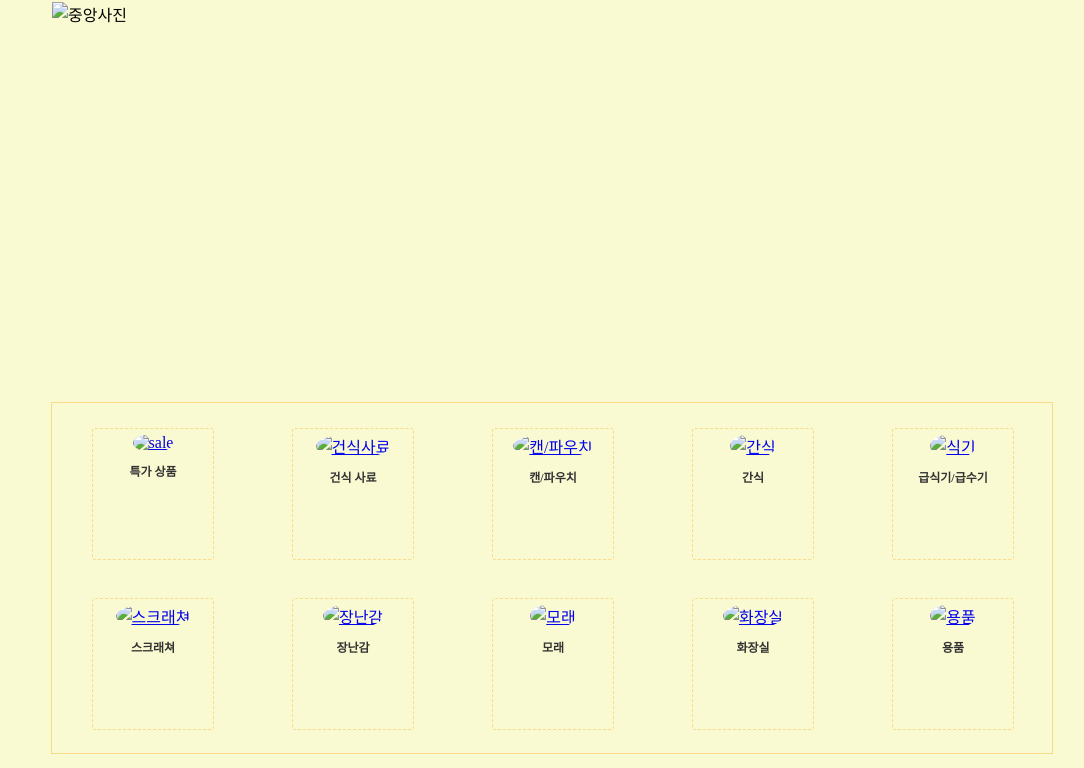
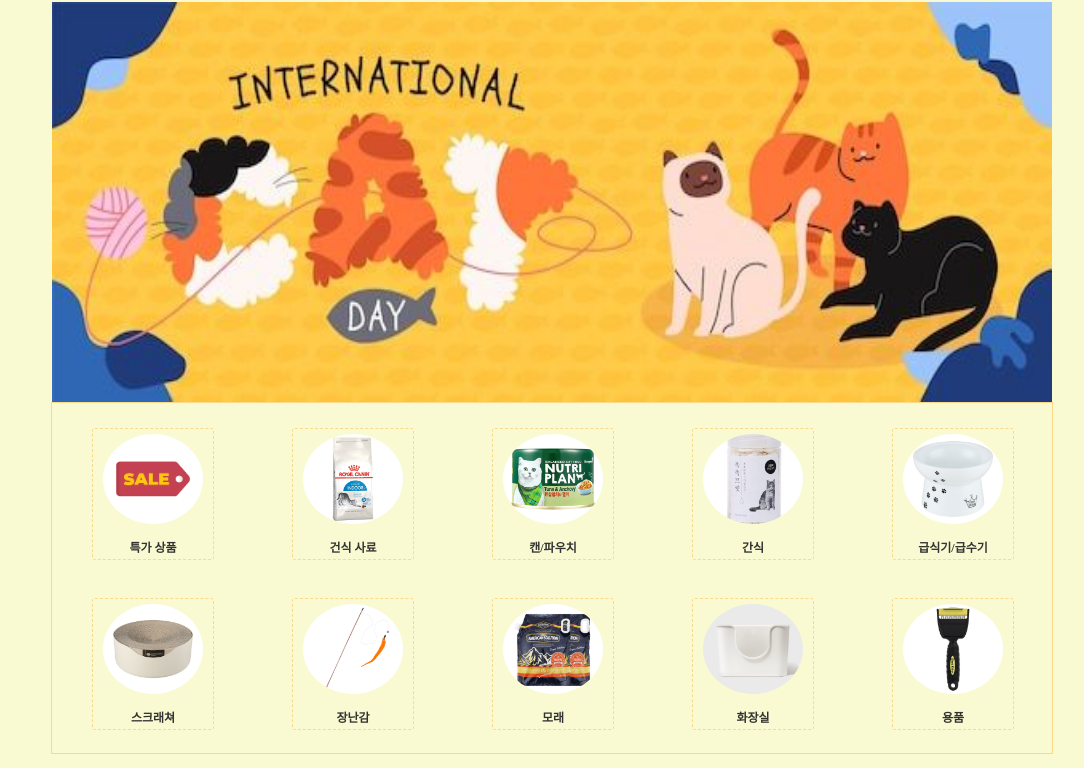
Before and after one commit to bbolung/html, a plain HTML site: page index.html in a window 1280 px wide. Shown: the part 148-916 px from the top of the page, without its empty margins (88-1172 px from the left). Drawn offline with Linux system fonts and the light colour scheme.

Commit message:
Update index.html

```diff
--- a/index.html
+++ b/index.html
@@ -45,7 +45,7 @@
 </head>
 <body>
     <header>
-        <div id="logo"><img src="./img/catHomepage/logo1.png"></div>
+        <div id="logo"><img src="./catHomepage/logo1.png"></div>
         <nav>
             <ul>
                 <li><a href="#">BEST</a></li>
@@ -59,82 +59,82 @@
         </nav>
     </header>
 
-    <div id="slider"><img src="./img/catHomepage/2.jpg" alt="중앙사진"></div>
+    <div id="slider"><img src="./catHomepage/2.jpg" alt="중앙사진"></div>
 
     <section>
         <article>
             <div class="categories">
-                <a href="#"><img src="./img/catHomepage/sale.png" alt="sale"></a>
+                <a href="#"><img src="./catHomepage/sale.png" alt="sale"></a>
                 <h4>특가 상품</h4>
             </div>
         </article>
 
         <article>
             <div class="categories">
-                <a href="#"><img src="./img/catHomepage/사료.jpg" alt="건식사료"></a>
+                <a href="#"><img src="./catHomepage/사료.jpg" alt="건식사료"></a>
                 <h4>건식 사료</h4>
             </div>
         </article>
 
         <article>
             <div class="categories">
-                <a href="#"><img src="./img/catHomepage/캔.jpg" alt="캔/파우치"></a>
+                <a href="#"><img src="./catHomepage/캔.jpg" alt="캔/파우치"></a>
                 <h4>캔/파우치</h4>
             </div>
         </article>
 
         <article>
             <div class="categories">
-                <a href="#"><img src="../img/catHomepage/간식.jpg" alt="간식"></a>
+                <a href="#"><img src="./catHomepage/간식.jpg" alt="간식"></a>
                 <h4>간식</h4>
             </div>
         </article>
 
         <article>
             <div class="categories">
-                <a href="#"><img src="./img/catHomepage/식기.jpg" alt="식기"></a>
+                <a href="#"><img src="./catHomepage/식기.jpg" alt="식기"></a>
                 <h4>급식기/급수기</h4>
             </div>
         </article>
 
         <article>
             <div class="categories">
-                <a href="#"><img src="./img/catHomepage/스크래쳐.jpg" alt="스크래쳐"></a>
+                <a href="#"><img src="./catHomepage/스크래쳐.jpg" alt="스크래쳐"></a>
                 <h4>스크래쳐</h4>
             </div>
         </article>
 
         <article>
             <div class="categories">
-                <a href="#"><img src="./img/catHomepage/장난감.jpg" alt="장난감"></a>
+                <a href="#"><img src="./catHomepage/장난감.jpg" alt="장난감"></a>
                 <h4>장난감</h4>
             </div>
         </article>
 
         <article>
             <div class="categories">
-                <a href="#"><img src="./img/catHomepage/모래.png" alt="모래"></a>
+                <a href="#"><img src="./catHomepage/모래.png" alt="모래"></a>
                 <h4>모래</h4>
             </div>
         </article>
 
         <article>
             <div class="categories">
-                <a href="#"><img src="../img/catHomepage/화장실.jpg" alt="화장실"></a>
+                <a href="#"><img src="./catHomepage/화장실.jpg" alt="화장실"></a>
                 <h4>화장실</h4>
             </div>
         </article>
 
         <article>
             <div class="categories">
-                <a href="#"><img src="./img/catHomepage/용품.jpg" alt="용품"></a>
+                <a href="#"><img src="./catHomepage/용품.jpg" alt="용품"></a>
                 <h4>용품</h4>
             </div>
         </article>
     </section>
 
     <footer>
-        <img src="./img/catHomepage/logo1.png" alt="logo">
+        <img src="./catHomepage/logo1.png" alt="logo">
         <div class="info">
             <ul>
                 <li><a href="#">회사소개</a></li>
```
